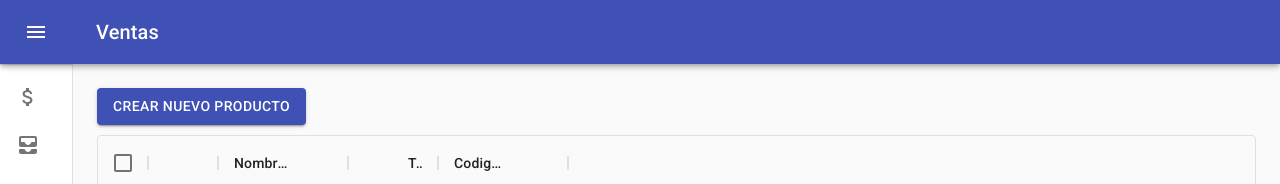
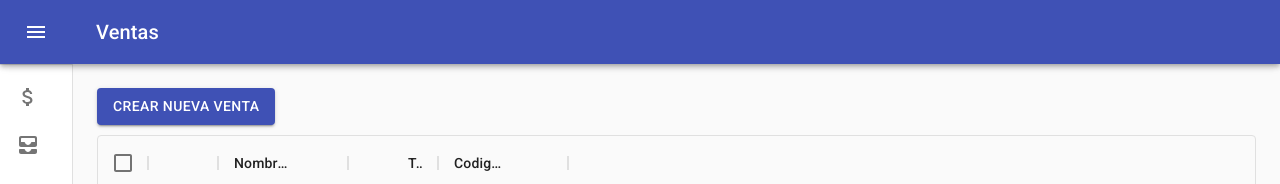
Before and after one commit to kevinOsorio1/Front-SellSistem, a React (Create React App) app in the folder sellsystem/: page / in a window 1280 px wide. Shown: the top 184 px of the page. Built offline with nearby package versions, Linux system fonts and the light colour scheme.

Commit message:
buton label fixed

```diff
--- a/sellsystem/src/containers/Sells/Sells.js
+++ b/sellsystem/src/containers/Sells/Sells.js
@@ -50,7 +50,7 @@ function Sells() {
     <div>
       <div style={{marginBottom:"10px"}}>
         <Button onClick={toggleOpenPopOver} variant="contained" color="primary">
-          crear nuevo producto
+          crear nueva venta
         </Button>
         {openPopOver && (
           <CreateSell
```
